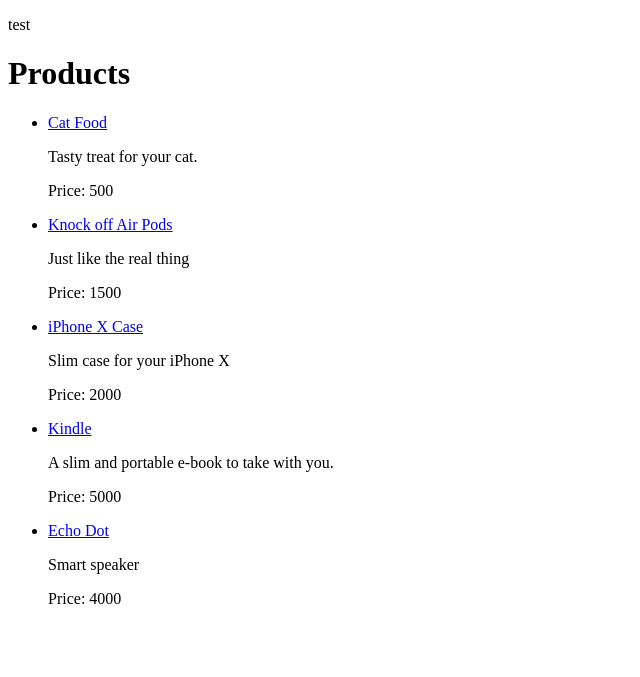
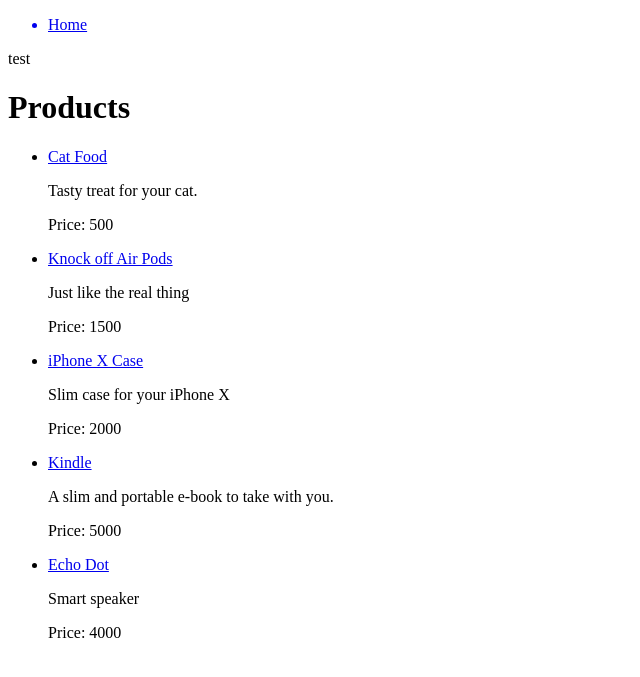
Before and after one commit to ant0nm/rainforest, a Django app: page /products in a window 1280 px wide. Shown: the top 677 px of the page, without its empty margins (0-640 px from the left). Run offline with Django 3.2, Linux system fonts and the light colour scheme; data comes from the database, SQL or seed files in the repository.

Commit message:
added navigation with a path to home page

```diff
--- a/rainforest/rainforest/templates/base.html
+++ b/rainforest/rainforest/templates/base.html
@@ -4,6 +4,13 @@
     <meta charset="utf-8">
     <title>Rainforest</title>
   </head>
+  <header>
+    <nav>
+      <ul>
+        <a href="{% url 'products' %}"><li>Home</li></a>
+      </ul>
+    </nav>
+  </header>
   <body>
     <p>test</p>
     {% block content %}
```
